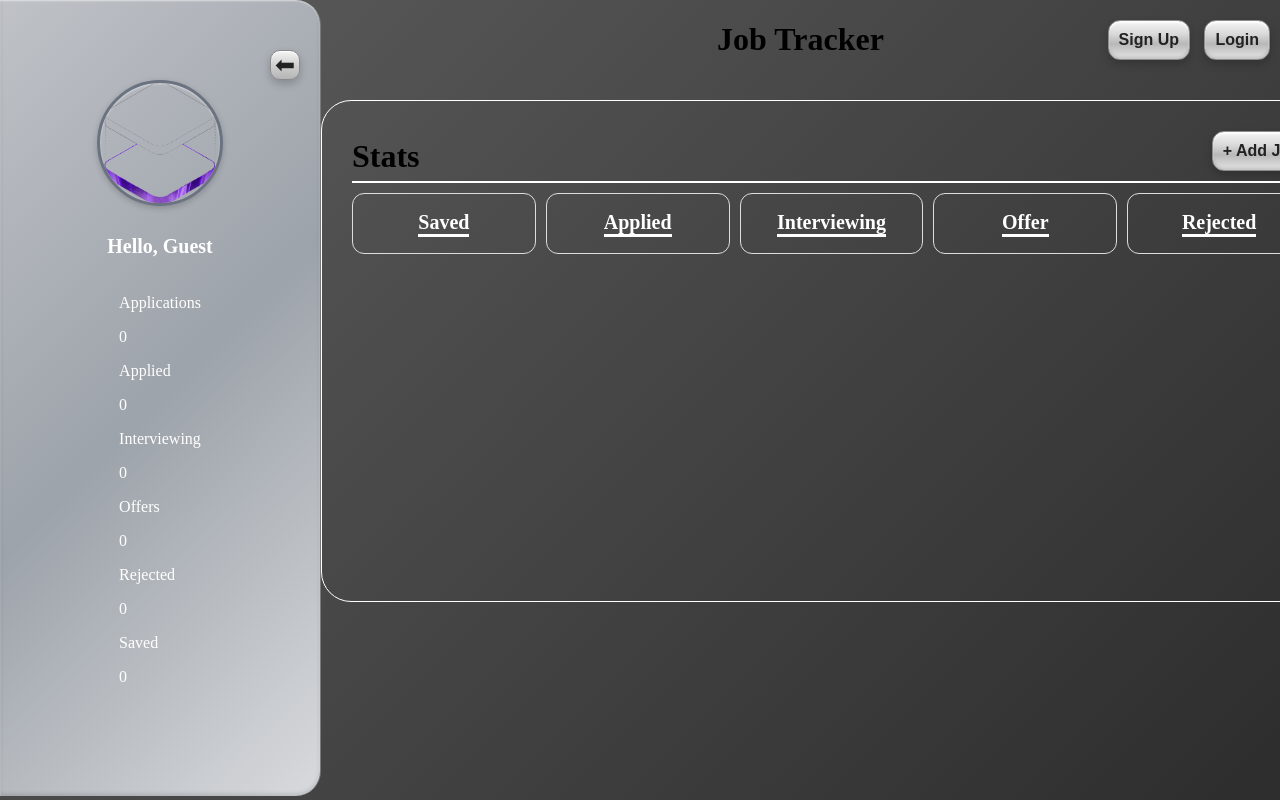
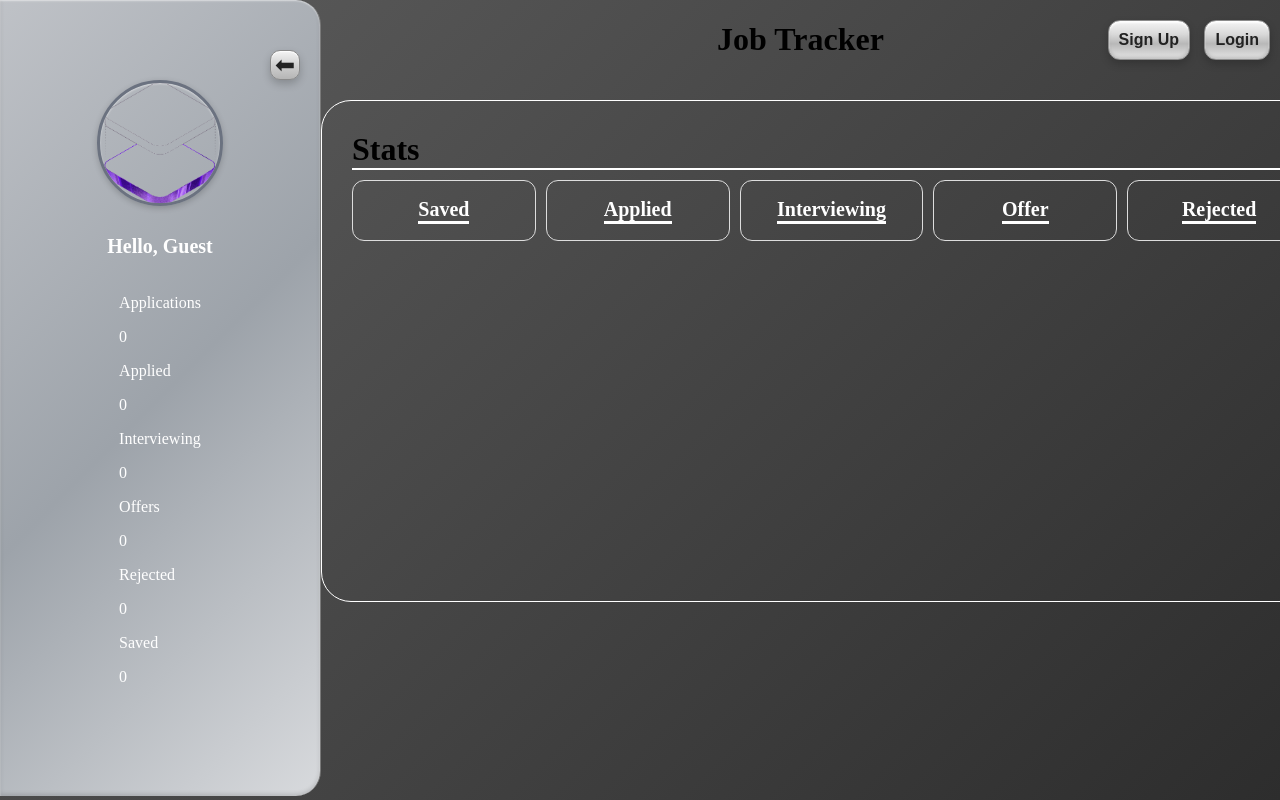
Before and after one commit to ElijahSWilliams/jobTracker, a React (Vite) app: page / in a window 1280 px wide. Built offline with nearby package versions, Linux system fonts and the light colour scheme.

Commit message:
Hide Add Job button for Guest

```diff
--- a/src/Main/Main.css
+++ b/src/Main/Main.css
@@ -66,6 +66,10 @@
 
   margin-bottom: 10px;
   transition: all 0.2s ease;
+}
+
+.main__add-button-hide {
+  display: none;
 }
 
 .main__container {
--- a/src/Main/Main.tsx
+++ b/src/Main/Main.tsx
@@ -1,5 +1,7 @@
 import type { Jobs } from "../Utils/Constants";
 import "./Main.css";
+import { CurrentUserContext } from "../Context/Context.js"
+import { useContext } from "react"
 
 /* PLACEHOLDER STATS */
 
@@ -10,6 +12,8 @@ type MainProps = {
 };
 
 function Main({ toggleModalOpen, viewJob, jobs }: MainProps) {
+
+    const { currentUser } = useContext(CurrentUserContext)
 
     const appliedJobs = jobs.filter(job => job.status === "Applied");
     const interviewJobs = jobs.filter(job => job.status === "Interviewing");
@@ -23,7 +27,7 @@ function Main({ toggleModalOpen, viewJob, jobs }: MainProps) {
         <div className="main">
             <div className="main__header">
                 <h1 className="main__title">Stats</h1>
-                <button onClick={toggleModalOpen} className="main__add-button"> + Add Job</button>
+                <button onClick={toggleModalOpen} className={ currentUser ? "main__add-button" : "main__add-button-hide"}> + Add Job</button>
             </div>
 
             {/* Boxes */}
```
